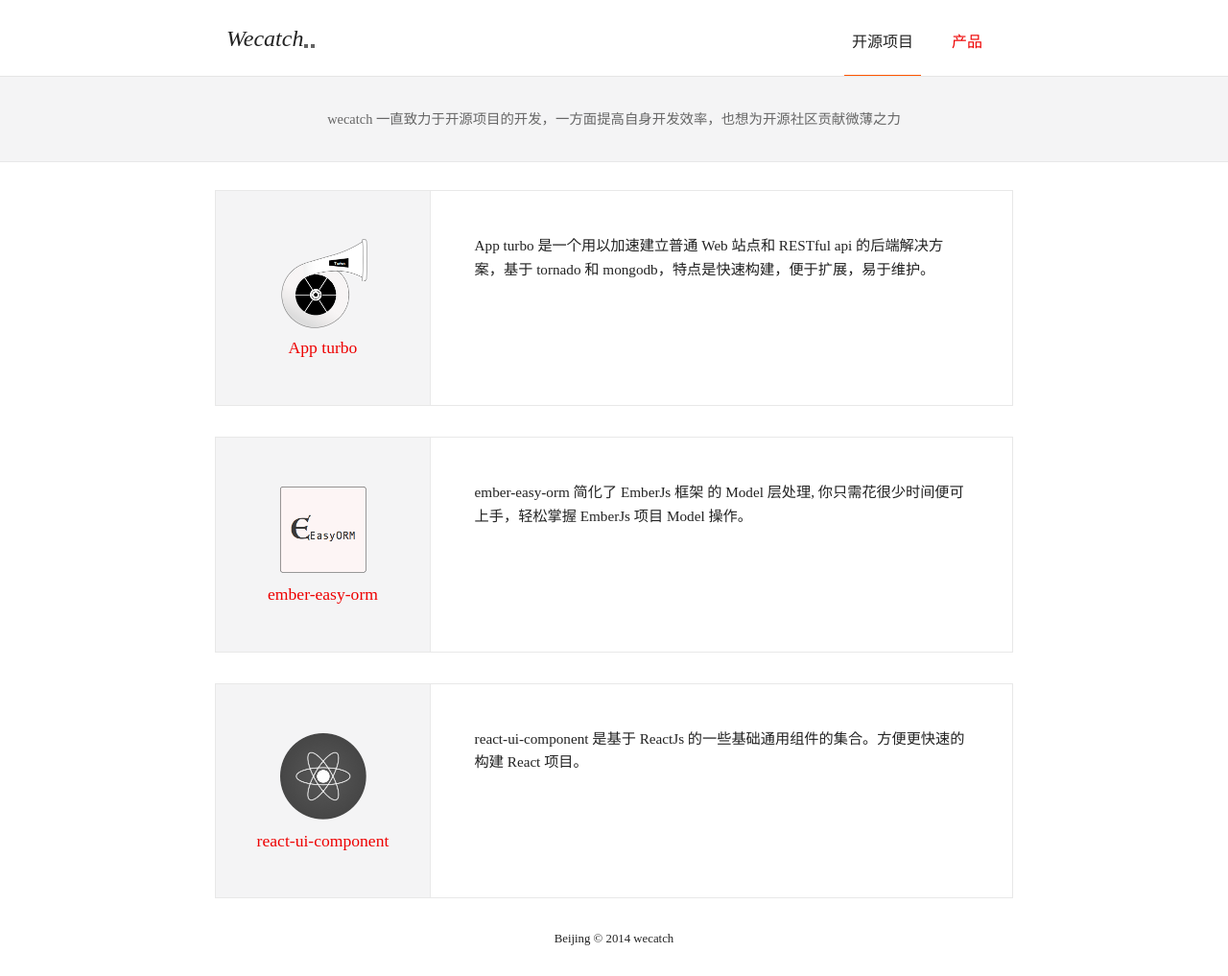
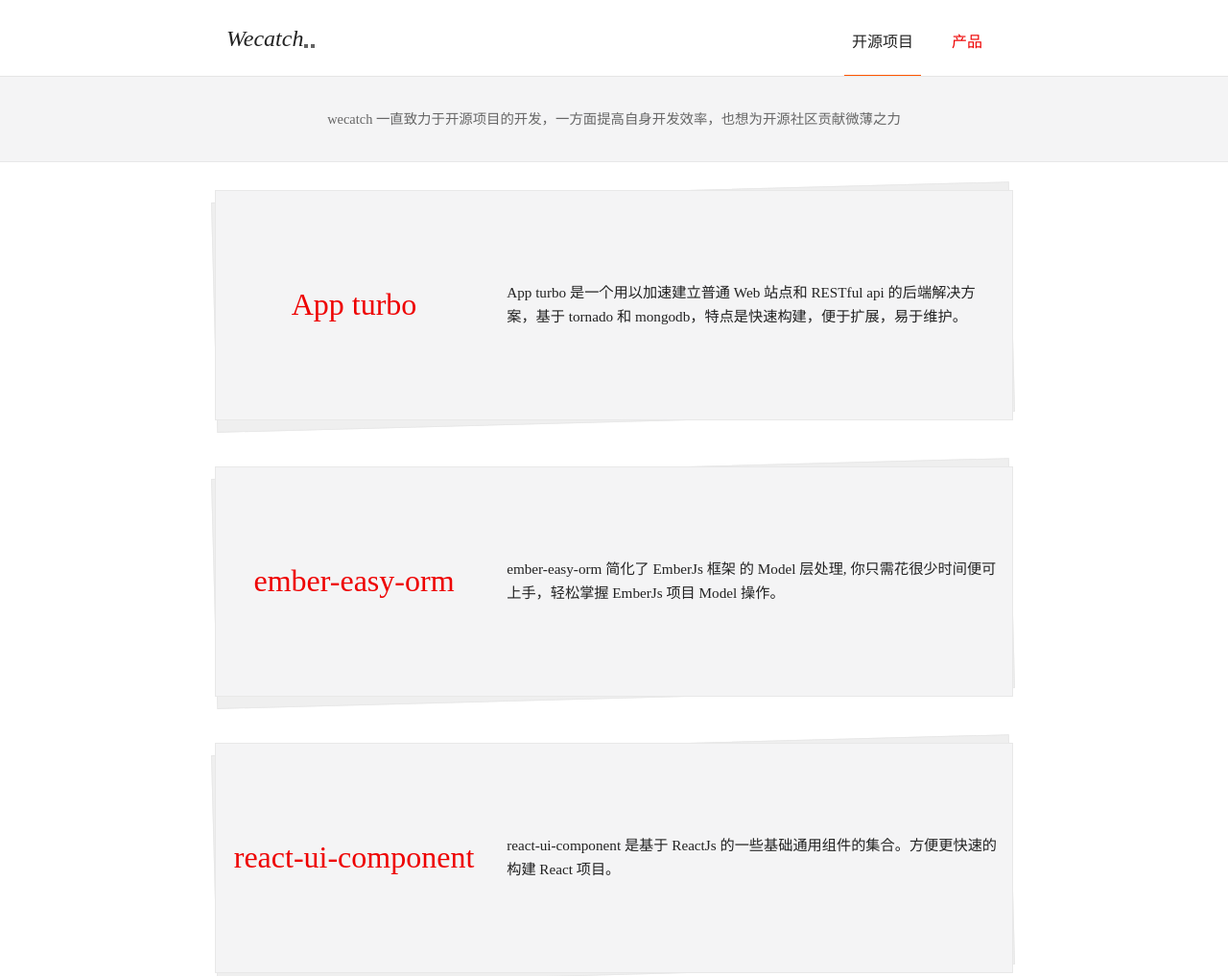
Before and after one commit to wecatch/wecatch.github.io, a plain HTML site: page project.html in a window 1280 px wide. Shown: the top 1017 px of the page at 96% size. Before the commit the page ends 994 px from the top, so only its background shows below. Drawn offline with Linux system fonts and the light colour scheme.

Commit message:
fix turbo page

```diff
--- a/project.html
+++ b/project.html
@@ -47,59 +47,50 @@
                 <div class="container">
                     <ul class="main-list">
                         <li class="item">
-                            <div class="info">
-                                <a href="turbo.html" target="_blank">
-                                    <figure class="logo">
-                                        <img src="img/turbo.png">
-                                    </figure>
-                                </a>
+                            <div class="table middle">
+                                <div class="row">
+                                    <div class="cell info">
                                         <h3 class="title">
                                             <a href="turbo.html" target="_blank">App turbo</a>
                                         </h3>
                                     </div>
-                            <div class="content">
-                                <div class="brief">
+                                    <div class="cell content">
                                         <p>
                                             App turbo 是一个用以加速建立普通 Web 站点和 RESTful api 的后端解决方案，基于 tornado 和 mongodb，特点是快速构建，便于扩展，易于维护。
                                         </p>
                                     </div>
                                 </div>
+                            </div>
                         </li>
                         <li class="item">
-                            <div class="info">
-                                <a href="http://github.com/wecatch/ember-easy-orm">
-                                    <figure class="logo">
-                                        <img src="img/eem-light-b.png">
-                                    </figure>
-                                </a>
+                            <div class="table middle">
+                                <div class="row">
+                                    <div class="cell info">
                                         <h3 class="title">
                                             <a href="http://github.com/wecatch/ember-easy-orm" target="_blank">ember-easy-orm</a>
                                         </h3>
                                     </div>
-                            <div class="content">
-                                <div class="brief">
+                                    <div class="cell content">
                                         <p>
                                             ember-easy-orm 简化了 EmberJs 框架 的 Model 层处理, 你只需花很少时间便可上手，轻松掌握 EmberJs 项目 Model 操作。
                                         </p>
                                     </div>
                                 </div>
+                            </div>
                         </li>
                         <li class="item">
-                           <div class="info">
-                               <a href="http://imiao.in">
-                                   <figure class="logo">
-                                       <img src="img/react.png">
-                                   </figure>
-                               </a>
+                            <div class="table middle">
+                                <div class="row">
+                                    <div class="cell info">
                                         <h3 class="title">
                                             <a href="http://imiao.in" target="_blank">react-ui-component</a>
                                         </h3>
                                     </div>
-                            <div class="content">
-                                <div class="brief">
+                                    <div class="cell content">
                                         <p>
                                             react-ui-component 是基于 ReactJs 的一些基础通用组件的集合。方便更快速的构建 React 项目。
                                         </p>
+                                    </div>
                                 </div>
                             </div>
                         </li>
--- a/src/css/app.less
+++ b/src/css/app.less
@@ -21,6 +21,26 @@
     &:hover {
         background-color: #f9f9f9;
         box-shadow: 0 0 10px rgba(220,220,220,.4) inset, 0 1px 1px rgba(0,0,0, .05);
+    }
+}
+
+._card {
+    position: relative;
+    &:before {
+        position: absolute;
+        top: 0;
+        left: 0;
+        z-index: -1;
+        content: "";
+        width: 100%;
+        height: 100%;
+        background-color: #efefef;
+        border: inherit;
+        display: block;
+        -webkit-transform: rotate(-1.5deg) translate(-2px, 1px);
+        -ms-transform: rotate(-1.5deg) translate(-2px, 1px);
+        -o-transform: rotate(-1.5deg) translate(-2px, 1px);
+        transform: rotate(-1.5deg) translate(-2px, 1px);
     }
 }
 
--- a/src/css/index.less
+++ b/src/css/index.less
@@ -152,23 +152,7 @@
 
     .product {
         >.list>.item {
-            position: relative;
-            &:before {
-                position: absolute;
-                top: 0;
-                left: 0;
-                z-index: -1;
-                content: "";
-                width: 100%;
-                height: 100%;
-                background-color: #efefef;
-                border: inherit;
-                display: block;
-                -webkit-transform: rotate(-1.5deg) translate(-2px, 1px);
-                -ms-transform: rotate(-1.5deg) translate(-2px, 1px);
-                -o-transform: rotate(-1.5deg) translate(-2px, 1px);
-                transform: rotate(-1.5deg) translate(-2px, 1px);
-            }
+            ._card;
             margin-top: 2em;
             border: 1px solid @_border_light;
             background-color: @_background;
--- a/src/css/mixin.less
+++ b/src/css/mixin.less
@@ -121,7 +121,7 @@
 
  code {
     font-family: Monaco !important;
-    color: #a6001a;
+    color: #3498DB;
  }
 
  pre {
@@ -129,8 +129,9 @@
     text-align: left;
     white-space: pre-line;
     font-size: .9em;
-    background: rgba(200,200,200,.03);
-    margin: 1em 0;
+    /*background: @_background;*/
+    /*border: 1px solid @_border_light;*/
+    margin: 1em 0 1.5em;
     border-radius: .3em;
-    padding: .5em 1em;
+    /*padding: .5em 1em;*/
  }
--- a/src/css/product.less
+++ b/src/css/product.less
@@ -3,21 +3,14 @@
         ._global_hint;
     }
     .main-list {
-        .clear;
         padding-top: 2em;
         .item {
+            ._card;
             ._item_transition;
             background-color: @_background;
             border: 1px solid @_border_light;
             height: 15em;
-            /*padding: 4em;*/
-            /*.logo {
-                float: left;
-                width: 37em;
-                img {
-                    background: @_border_light;
-                }
-            }*/
+            margin-bottom: 3em;
 
             .content {
                 .clear;
--- a/src/css/project.less
+++ b/src/css/project.less
@@ -5,46 +5,28 @@
 
     .main-list {
         >.item {
-            .clear;
+            ._card;
+            height: 15em;
             border: 1px solid @_border_light;
-            margin-bottom: 2em;
+            margin-bottom: 3em;
             position: relative;
+            background: @_background;
+            border-left: 1px solid @_border_light;
 
             .info {
-                float: left;
-                width: 14em;
+                width: 18em;
                 overflow: hidden;
-                background: @_background;
-                padding: 3em 2em;
-                text-align: center;
-                border-right: 1px solid @_border_light;
 
-                .logo {
-                    width: 100%;
-                    height: 6em;
-                    position: relative;
-                    overflow: hidden;
-                    margin-bottom: .5em;
-                    img {
-                        position: absolute;
-                        left: 0;
-                        right: 0;
-                        top: 0;
-                        bottom: 0;
-                        margin: 0 auto 1em;
-                        width: 6em;
-                        height: 6em;
-                    }
-                }
                 .title {
                     font-weight: 200;
-                    font-size: 1.1rem;
+                    font-size: 2rem;
                 }
             }
             .content {
                 .clear;
+                text-align: initial;
                 font-size: .95em;
-                padding: 3em;
+                padding: 0 1em;
             }
         }
     }
--- a/src/css/turbo.less
+++ b/src/css/turbo.less
@@ -13,7 +13,7 @@
     }
 
     .summary {
-        background: #f4f4f5;
+        background: @_background;
         padding-bottom: 2em;
         padding-bottom: 1em;
         .clear;
@@ -46,12 +46,12 @@
         border: 1px solid @_border_light;
         text-align: center;
         margin: 0 auto 3em;
-        background: #f4f4f5;
-        padding: 3em 0 4em;
+        background: @_background;
+        padding: 2em 0 3em;
         .desc {
-            margin-bottom: 1.5em;
+            margin-bottom: 1em;
             font-size: .9em;
-            color: #999;
+            color: @_gray;
         }
     }
 
```
Also changed, not shown: css/app.css. Lines whose indentation alone changed are shown as unchanged.
